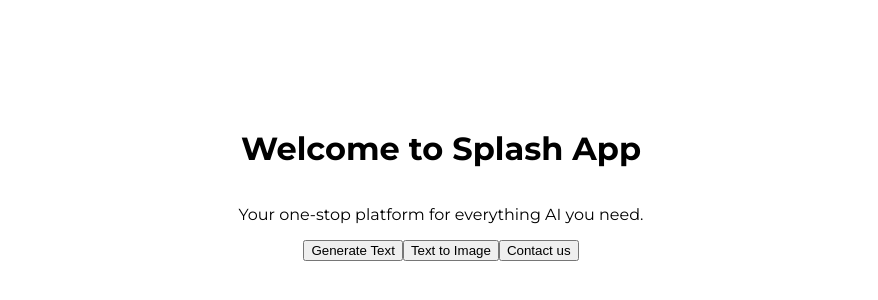
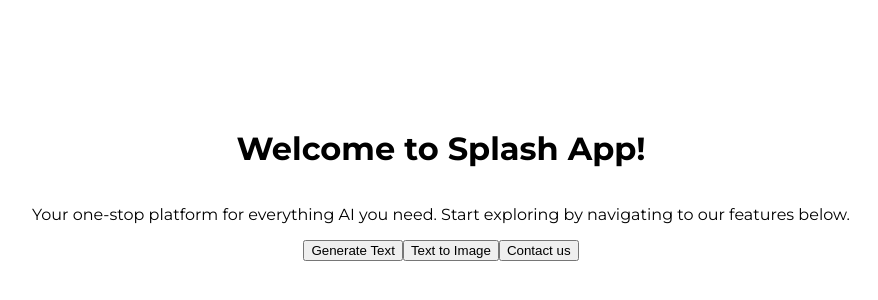
Before and after one commit to elmzouari/alx-project-0x03-setup, a Next.js app in the folder alx-project-0x03/: page / in a window 1280 px wide. Shown: the part 224-524 px from the top of the page, without its empty margins (199-1077 px from the left). Built offline with nearby package versions, Linux system fonts and the light colour scheme.

Commit message:
Update index.tsx

```diff
--- a/alx-project-0x03/pages/index.tsx
+++ b/alx-project-0x03/pages/index.tsx
@@ -1,22 +1,34 @@
-// pages/index.tsx
 import Button from "@/components/common/Button";
 import { useRouter } from "next/router";
-import { PageRouteProps } from "@/interface";
+
+interface PageRouteProps {
+  pageRoute: string
+}
 
 export default function Home() {
-  const router = useRouter();
-  const routeToNextPage = ({ pageRoute }: PageRouteProps) => {
-    router.push(pageRoute);
-  };
+  const router = useRouter()
+
+  // Imeperative routing with useRouter
+  const routeToNextPage  = ({ pageRoute }: PageRouteProps) => {
+    router.push(pageRoute, undefined, { shallow: false})
+  }
 
   return (
     <div className="min-h-screen bg-gray-100 flex flex-col justify-center items-center text-center">
-      <h1>Welcome to Splash App</h1>        {/* Exact match */}
-      <p>Your one-stop platform for everything AI you need.</p>
+      {/* Welcome Message */}
+      <h1 className="text-4xl font-bold text-gray-800 mb-4">
+        Welcome to Splash App!
+      </h1>
+      <p className="text-lg text-gray-600 mb-8">
+        Your one-stop platform for everything AI you need. Start exploring by
+        navigating to our features below.
+      </p>
+
+      {/* Navigation Options */}
       <div className="flex gap-6">
         <Button action={() => routeToNextPage({ pageRoute: '/generate-text-ai' })} buttonLabel="Generate Text" buttonBackgroundColor="blue" />
-        <Button action={() => routeToNextPage({ pageRoute: '/text-to-image' })} buttonLabel="Text to Image" buttonBackgroundColor="green" />
-        <Button action={() => routeToNextPage({ pageRoute: '/counter-app' })} buttonLabel="Contact us" buttonBackgroundColor="orange" />
+        <Button action={() => routeToNextPage({ pageRoute: '/text-to-image'})} buttonLabel="Text to Image" buttonBackgroundColor="green" />
+        <Button action={() => routeToNextPage({ pageRoute: '/counter-app'})} buttonLabel="Contact us" buttonBackgroundColor="orange" />
       </div>
     </div>
   );
```
